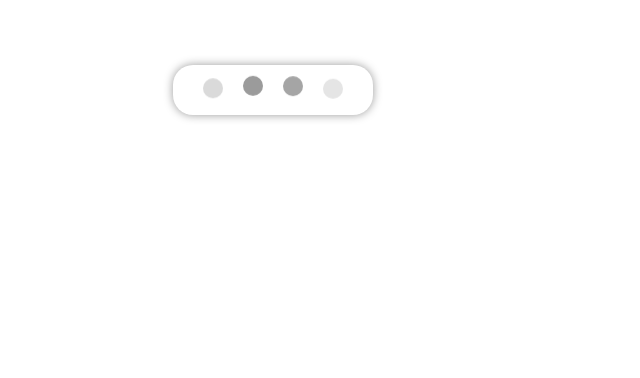
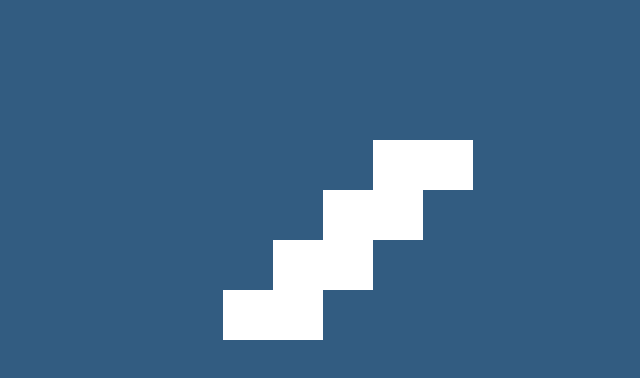
Before and after one commit to JoStar33/Framer-Motion-Practice, a React (Create React App) app: page / in a window 1280 px wide. Shown: the part 310-688 px from the top of the page, without its empty margins (367-1007 px from the left). Built offline with nearby package versions, Linux system fonts and the light colour scheme.

Commit message:
feat: scroll block

```diff
--- a/src/App.tsx
+++ b/src/App.tsx
@@ -3,13 +3,14 @@ import styled from 'styled-components';
 import AnimationAudio from './components/AnimationAudio';
 import AnimationChat from './components/AnimationChat';
 import SideBarPage from './pages/SideBarPage';
+import ScrollBlockPage from './pages/ScrollBlockPage';
 
 
 export default function App() {
   return (
     // <SideBarPage />
     <S.App>
-      <AnimationChat/>
+      <ScrollBlockPage/>
     </S.App>
   );
 }
--- /dev/null
+++ b/src/components/AnimationScrollBlock.tsx
@@ -0,0 +1,54 @@
+import { motion, useScroll, useTransform } from "framer-motion";
+import styled from "styled-components";
+
+export default function AnimationScrollBlock() {
+  const { scrollYProgress } = useScroll();
+  const y1 = useTransform(scrollYProgress, [0, 0.25], [-75, 600]);
+  const y2 = useTransform(scrollYProgress, [0.25, 0.5], [-75, 550]);
+  const y3 = useTransform(scrollYProgress, [0.5, 0.75], [-75, 500]);
+  const y4 = useTransform(scrollYProgress, [0.75, 1], [-75, 450]);
+
+  return (
+    <S.AnimationScrollBlock>
+      <motion.div
+        className="scroll-block"
+        style={{
+          y: y1
+        }}></motion.div>
+      <motion.div
+        className="scroll-block"
+        style={{
+          x: 50,
+          y: y2
+        }}></motion.div>
+      <motion.div
+        className="scroll-block"
+        style={{
+          x: 100,
+          y: y3
+        }}></motion.div>
+      <motion.div
+        className="scroll-block"
+        style={{
+          x: 150,
+          y: y4
+        }}></motion.div>
+    </S.AnimationScrollBlock>
+  );
+};
+
+const S = {
+  AnimationScrollBlock: styled.div`
+    background-color: #325c81;
+    width: 100%;
+    height: 3000px;
+    position: relative;
+    .scroll-block {
+      position: fixed;
+      left: calc(50% - 50px);
+      width: 100px;
+      height: 50px;
+      background-color: white;
+    }
+  `,
+};
--- /dev/null
+++ b/src/pages/ScrollBlockPage.tsx
@@ -0,0 +1,18 @@
+import styled from "styled-components";
+import AnimationScrollBlock from "../components/AnimationScrollBlock";
+
+export default function ScrollBlockPage() {
+
+  return (
+    <S.ScrollBlockPage>
+      <AnimationScrollBlock />
+    </S.ScrollBlockPage>
+  );
+};
+
+const S = {
+  ScrollBlockPage: styled.div`
+    width: 100%;
+    height: 100%;
+  `,
+};
```
